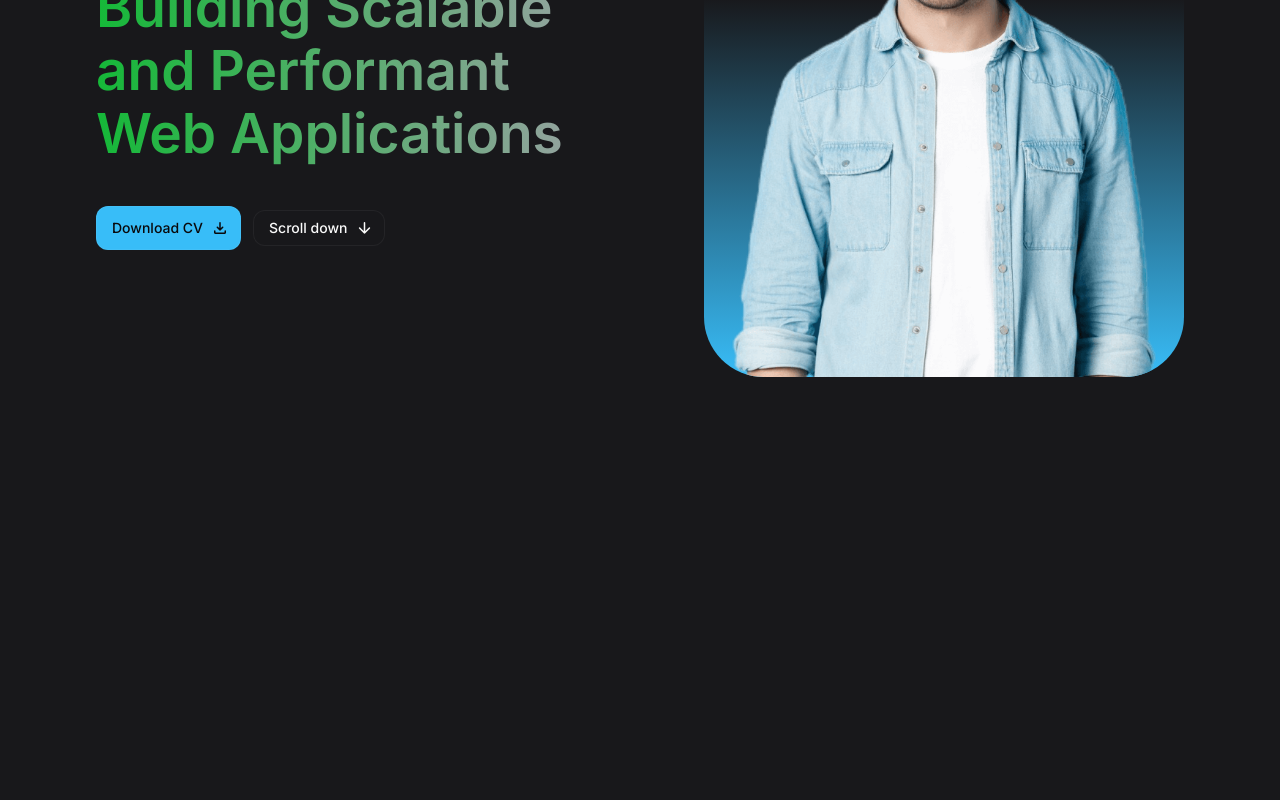
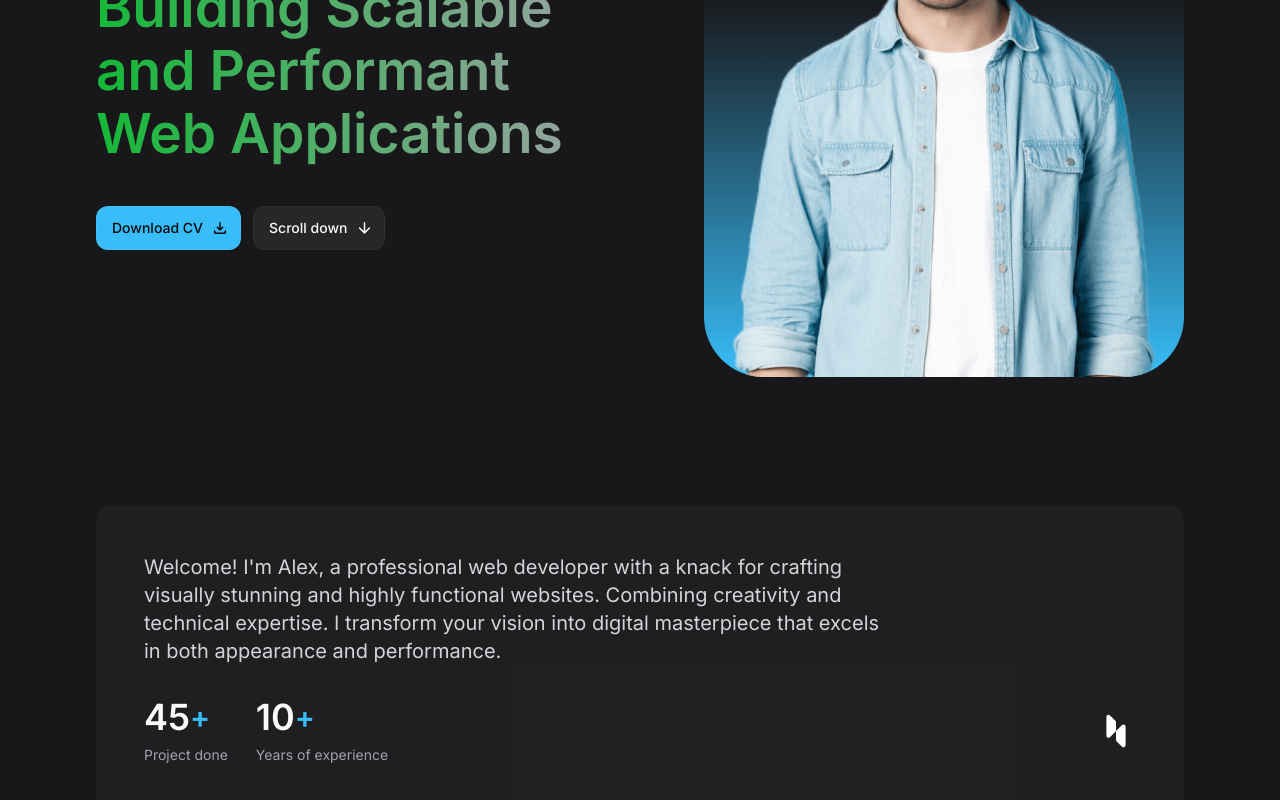
Before and after one commit to AlexGthr/alex-gthr, a React (Vite) app: page / in a window 1280 px wide. Shown: the part 352-1152 px from the top of the page. Before the commit the page ends 800 px from the top, so only its background shows below. Built offline with nearby package versions, Linux system fonts and the light colour scheme.

Commit message:
Ajout de la section About

```diff
--- a/src/App.jsx
+++ b/src/App.jsx
@@ -1,6 +1,7 @@
 import React from 'react'
 import Header from './components/Header'
 import Hero from './components/Hero'
+import About from './components/About'
 
 const App = () => {
   return (
@@ -8,6 +9,7 @@
       <Header />
       <main>
         <Hero />
+        <About />
       </main>
     </>
   )
--- /dev/null
+++ b/src/components/About.jsx
@@ -0,0 +1,54 @@
+import React from 'react'
+
+
+const aboutItem = [
+    {
+        label: 'Project done',
+        number: 45
+    },
+    {
+        label: 'Years of experience',
+        number: 10
+    }
+];
+
+const About = () => {
+  return (
+    <section id="about" className='section'>
+        <div className="container">
+
+            <div className="bg-zinc-800/50 p-7 rounded-2xl md:p-12">
+                <p className="text-zinc-300 mb-4 md:mb-8 md:text-xl md:max-w-[60ch]">
+                Welcome! I'm Alex, a professional web developer with a knack for crafting visually stunning and highly functional websites. Combining creativity and technical expertise. I transform your vision into digital masterpiece that excels in both appearance and performance.
+                </p>
+
+                <div className="flex flex-wrap items-center gap-4 md:gap-7">
+                    {aboutItem.map(({label, number}, key) => (
+                        <div key={key}>
+                            <div className="flex items-center md:mb-2">
+                                <span className="text-2xl font-semibold md:text-4xl">{number}</span>
+                                <span className="text-sky-400 font-semibold md:text-3xl">+</span>
+                            </div>
+
+                            <p className="text-sm text-zinc-400">{label}</p>
+                        </div>
+                        ))
+                    }
+
+
+                    <img
+                        src="/images/logo.svg"
+                        alt="Logo"
+                        width={30}
+                        height={30}
+                        className='ml-auto md:w-[40px] md:h-[40px]'
+                    />
+                </div>
+            </div>
+
+        </div>
+    </section>
+  )
+}
+
+export default About
--- a/src/index.css
+++ b/src/index.css
@@ -50,6 +50,10 @@
 
 .img-cover {
   @apply w-full h-full object-cover
+}
+
+.section {
+  @apply pt-20 lg:pt-32
 }
 
 
@@ -106,3 +110,7 @@
 .btn-primary {
   @apply h-11 bg-sky-400 text-zinc-950 hover:bg-sky-300 active:bg-sky-400
 }
+
+.btn-outline {
+  @apply h-11 bg-zinc-800 hover:bg-zinc-700 active:bg-zinc-800
+}
```
